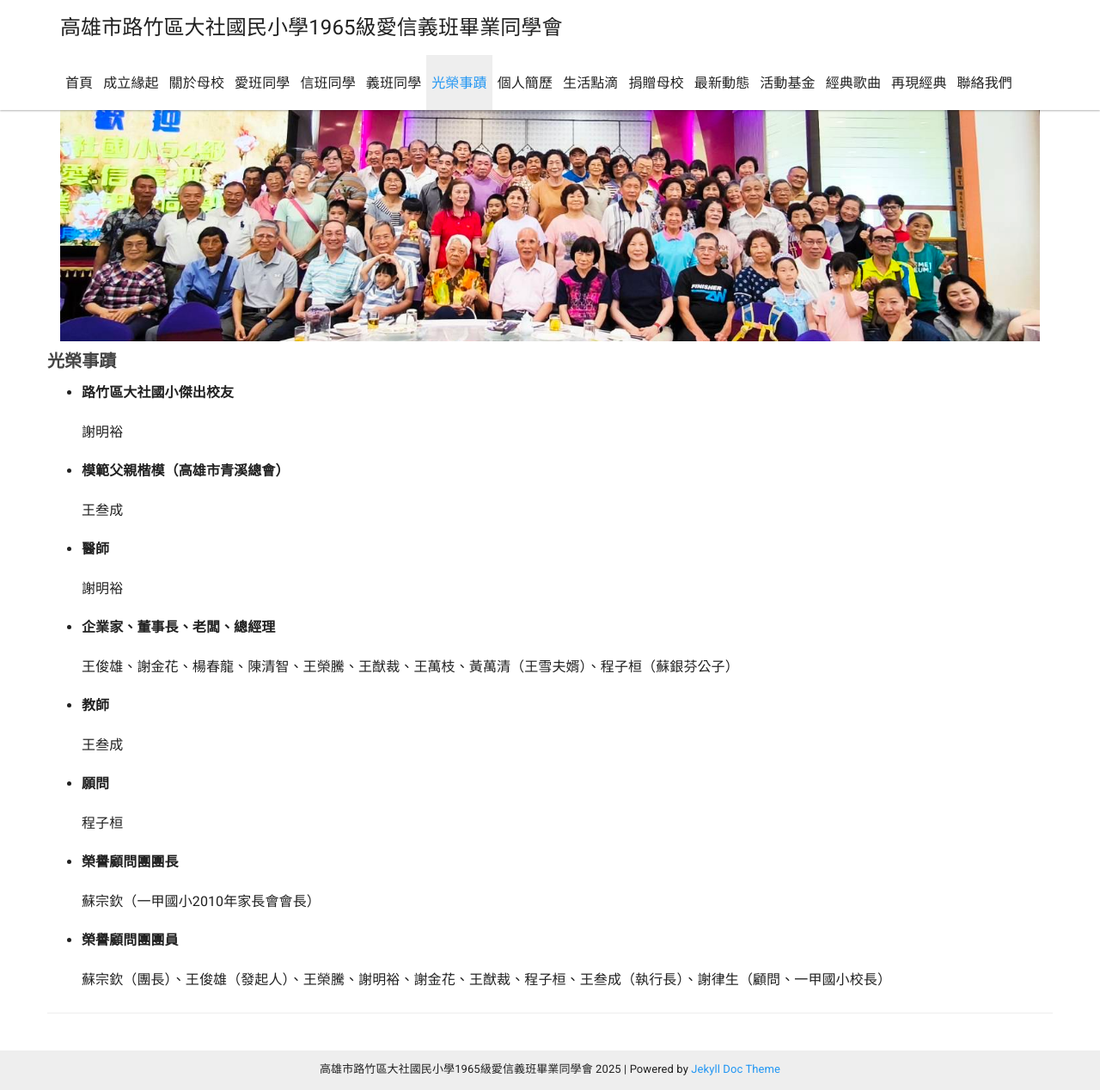
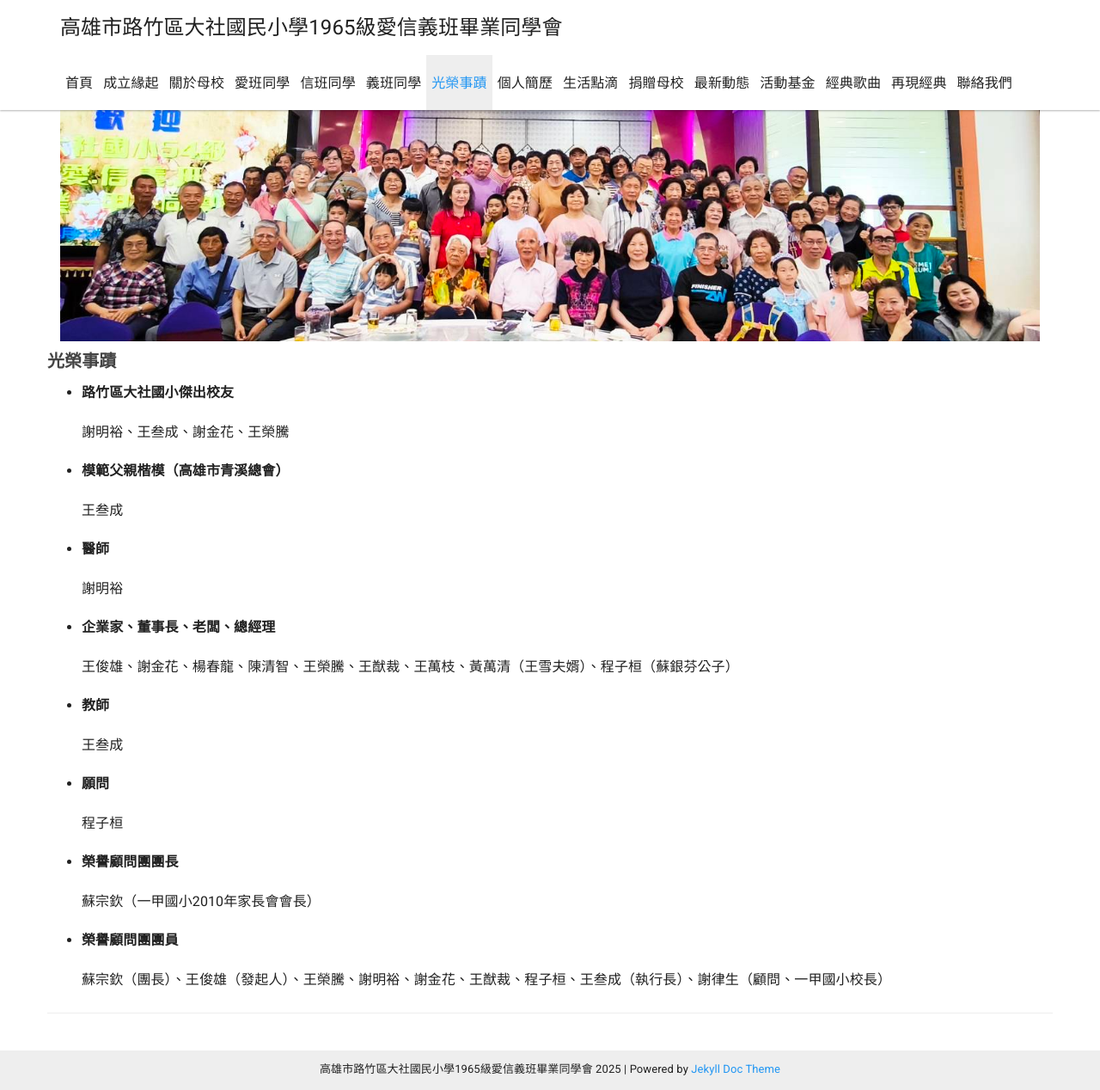
Before and after one commit to dashe1965/dashe1965.github.io, a Jekyll site: the page built from _docs/honors/honors.md, in a window 1280 px wide and 1268 px high. Shown: the whole window at 86% size. Built offline with Jekyll 4.4.1, drawn with Linux system fonts in a browser that asks for light colours; nearby versions of some CDN libraries.

Commit message:
Update honors.md

```diff
--- a/_docs/honors/honors.md
+++ b/_docs/honors/honors.md
@@ -5,7 +5,7 @@ sectionid: honors
 ---
 - **路竹區大社國小傑出校友**
 
-  謝明裕
+  謝明裕、王叁成、謝金花、王榮騰
 
 - **模範父親楷模（高雄市青溪總會）**
 
```
